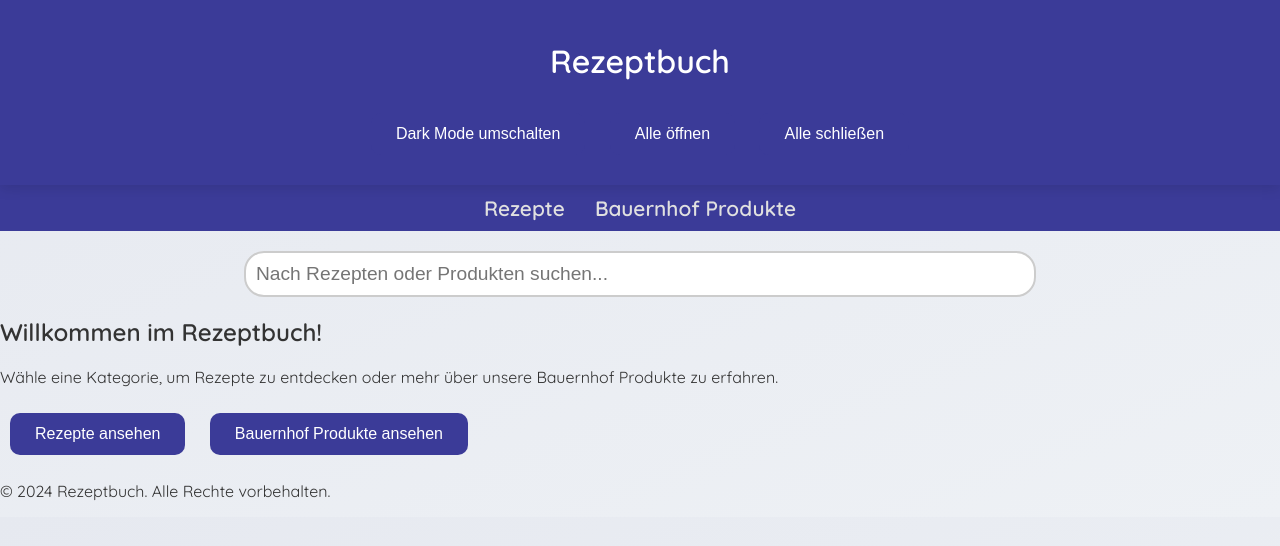
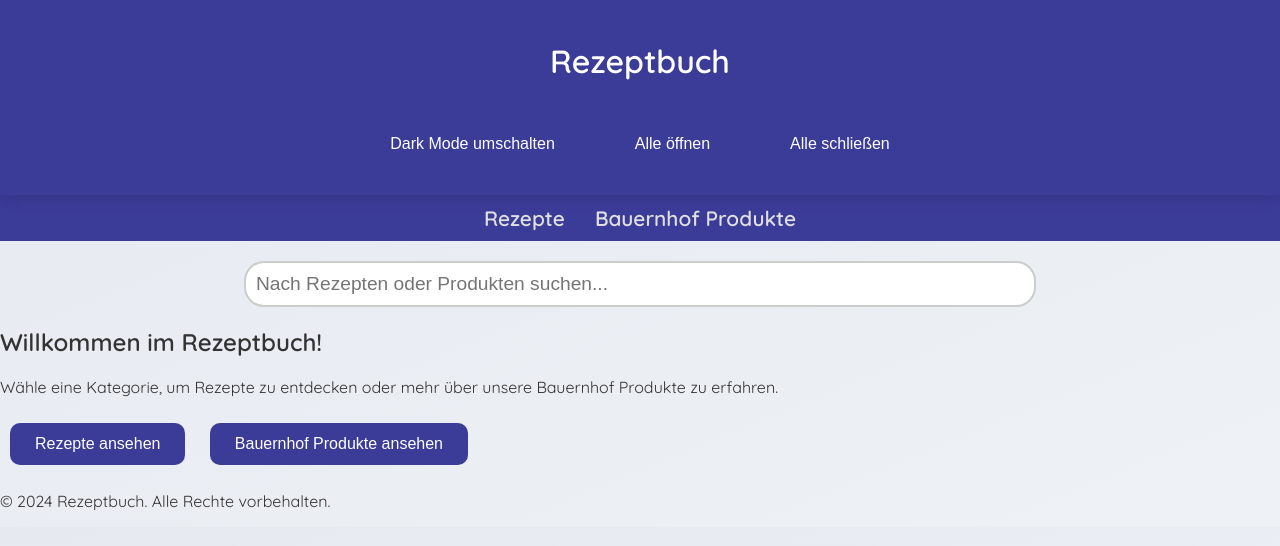
Before and after one commit to Liamxxu/Rezepte, a plain HTML site: page index.html in a window 1280 px wide. Drawn offline with Linux system fonts and the light colour scheme.

Commit message:
styles.css

```diff
--- a/styles.css
+++ b/styles.css
@@ -10,12 +10,20 @@ body {
 header {
     background: #3b3b98;
     color: #fff;
-    padding: 20px 0;
+    padding: 20px;
     box-shadow: 0 4px 12px rgba(0, 0, 0, 0.1);
     text-align: center;
     position: sticky;
     top: 0;
     z-index: 1000;
+    display: flex;
+    flex-direction: column;
+    align-items: center;
+}
+.header-buttons {
+    display: flex;
+    gap: 10px;
+    margin-top: 10px;
 }
 nav {
     display: flex;
```
